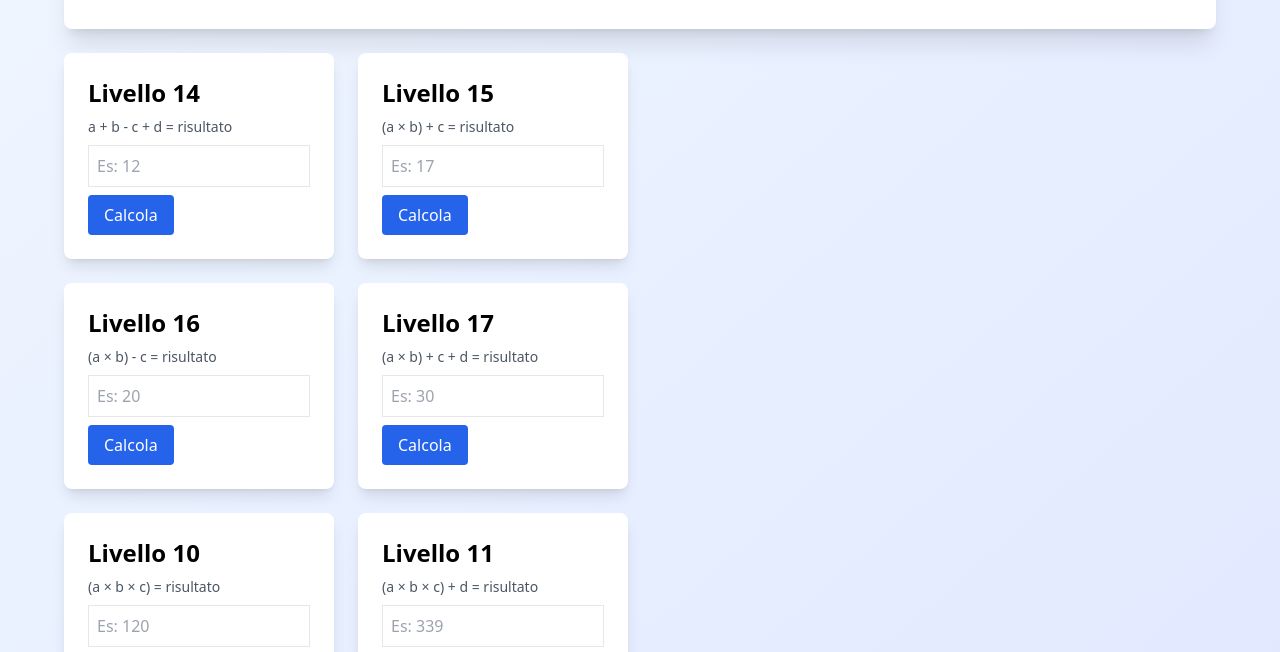
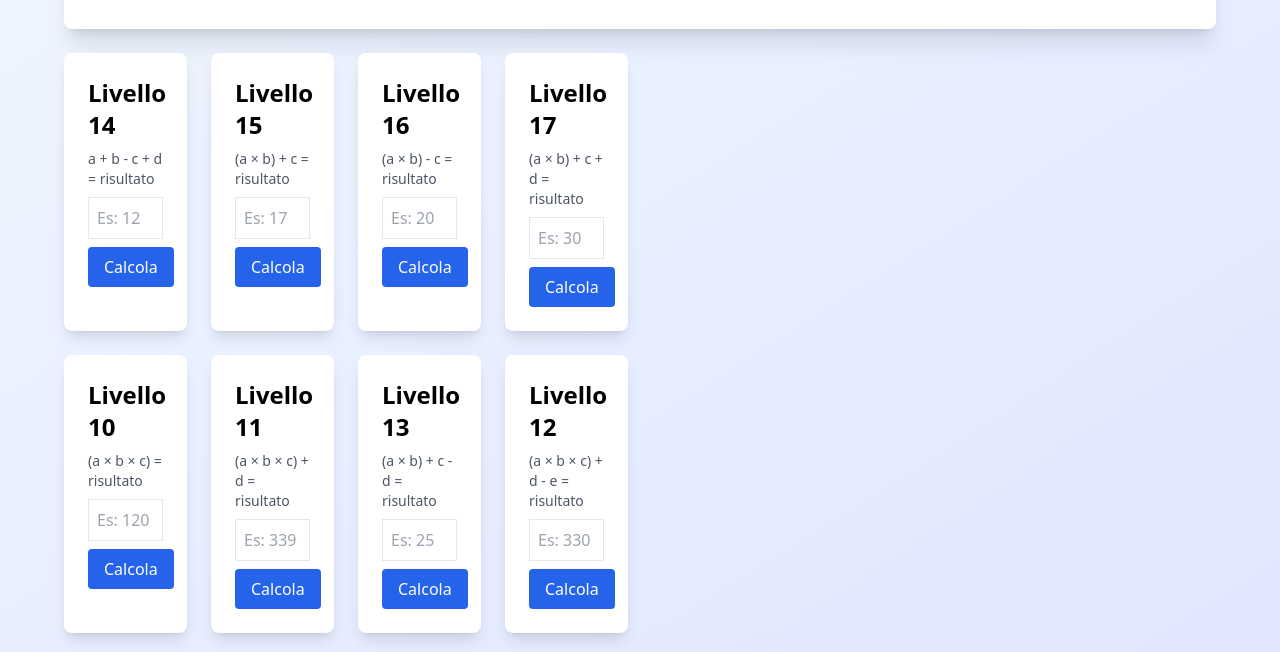
Before and after one commit to emaalberti/emaalberti.user.io, a plain HTML site: page index.html in a window 1280 px wide. Shown: the part 139-791 px from the top of the page. Drawn offline with nearby package versions, Linux system fonts and the light colour scheme.

Commit message:
Update index.html

```diff
--- a/index.html
+++ b/index.html
@@ -23,7 +23,7 @@
         </div>
 
         <div class="grid md:grid-cols-2 gap-6">
-<div class="grid md:grid-cols-2 gap-6">
+<div class="grid sm:grid-cols-1 md:grid-cols-2 lg:grid-cols-4 gap-6">
     <!-- Level 14 -->
         <div class="bg-white rounded-lg shadow-lg p-6">
             <h2 class="text-2xl font-bold mb-2">Livello 14</h2>
```
